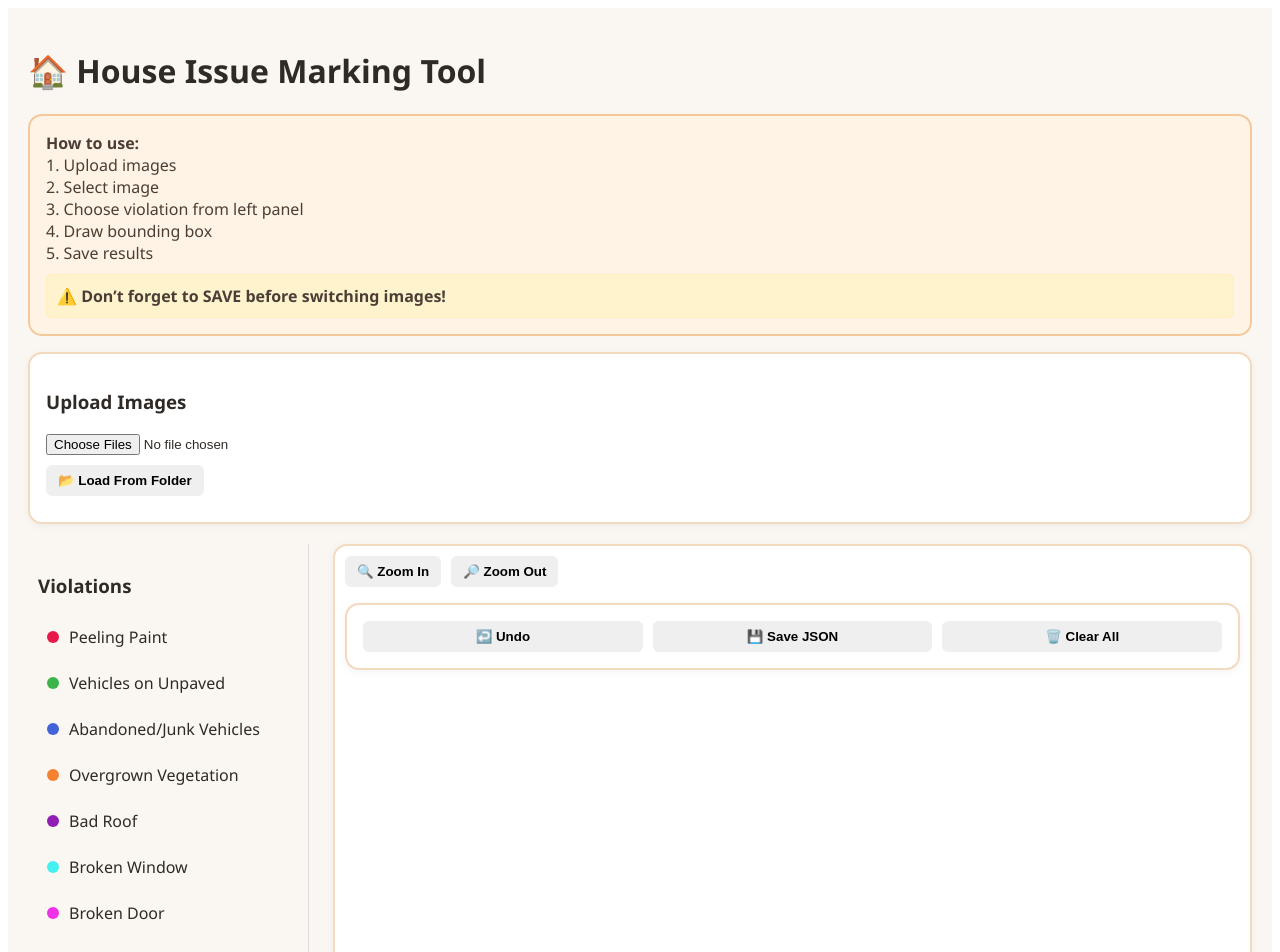
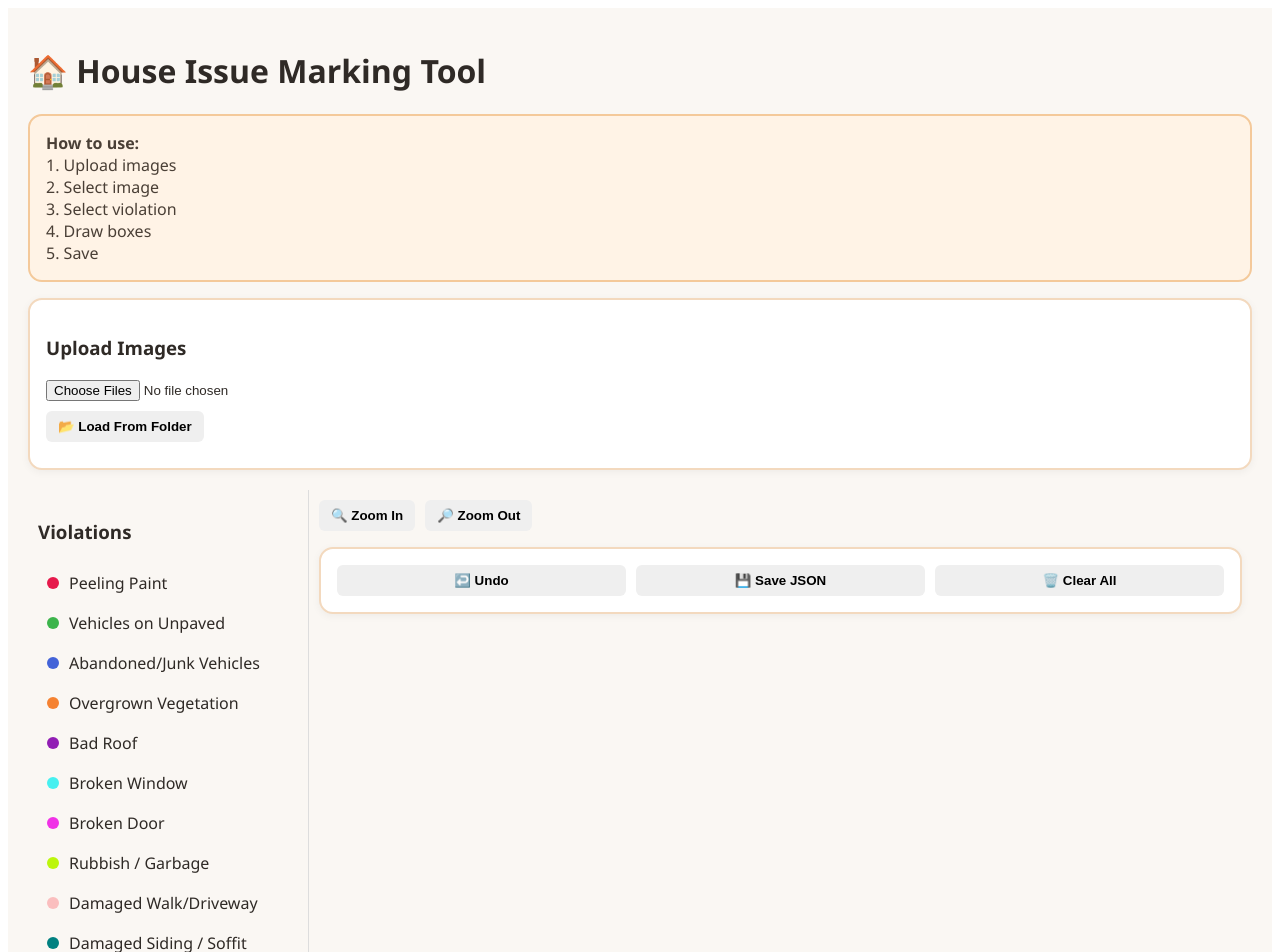
Before and after one commit to adullagayathri/housing_violations, a React (Create React App) app in the folder frontend/: page / in a window 1280 px wide. Shown: the top 952 px of the page. Built offline with nearby package versions, Linux system fonts and the light colour scheme.

Commit message:
Update App.js

```diff
--- a/frontend/src/App.js
+++ b/frontend/src/App.js
@@ -24,15 +24,12 @@ const VIOLATION_COLORS = {
 function App() {
   const [images, setImages] = useState({});
   const [selectedImage, setSelectedImage] = useState(null);
-  const [selectedViolation, setSelectedViolation] = useState(""); // ✅ no default
+  const [selectedViolation, setSelectedViolation] = useState("");
   const [annotations, setAnnotations] = useState([]);
-  const [imageSource, setImageSource] = useState("Upload Images");
-
   const [scale, setScale] = useState(1);
 
   const stageRef = useRef(null);
 
-  // reset zoom when image changes
   useEffect(() => {
     setScale(1);
   }, [selectedImage]);
@@ -41,10 +38,11 @@ function App() {
     setImages({});
     setSelectedImage(null);
     setAnnotations([]);
+    setSelectedViolation("");
   };
 
   const handleUndo = () => {
-    setAnnotations((prev) => prev.slice(0, prev.length - 1));
+    setAnnotations((prev) => prev.slice(0, -1));
   };
 
   const getCanvasBase64 = () => {
@@ -63,19 +61,12 @@ function App() {
       headers: { "Content-Type": "application/json" },
       body: JSON.stringify({
         image_id: selectedImage,
-        annotations: annotations.map((a) => ({
-          violation: a.violation,
-          x: a.x,
-          y: a.y,
-          width: a.width,
-          height: a.height,
-          color: a.color,
-        })),
+        annotations: annotations,
         image_base64: annotatedImageBase64,
       }),
     })
       .then((res) => res.json())
-      .then(() => alert("✅ Saved to Salesforce!"))
+      .then(() => alert("✅ Saved successfully!"))
       .catch((err) => alert("❌ Error saving: " + err));
   };
 
@@ -83,25 +74,13 @@ function App() {
     <div className="App">
       <h1>🏠 House Issue Marking Tool</h1>
 
-      {/* HELP BOX */}
       <div className="help-box">
         <b>How to use:</b><br />
         1. Upload images<br />
         2. Select image<br />
-        3. Choose violation from left panel<br />
-        4. Draw bounding box<br />
-        5. Save results
-
-        <div style={{
-          marginTop: "10px",
-          padding: "10px",
-          background: "#fff3cd",
-          border: "1px solid #ffeeba",
-          borderRadius: "6px",
-          fontWeight: "bold"
-        }}>
-          ⚠️ Don’t forget to SAVE before switching images!
-        </div>
+        3. Select violation<br />
+        4. Draw boxes<br />
+        5. Save
       </div>
 
       {/* UPLOAD */}
@@ -111,46 +90,26 @@ function App() {
         setSelectedImage={setSelectedImage}
       />
 
-      {/* IMAGE SELECTOR */}
+      {/* IMAGE SELECT */}
       {Object.keys(images).length > 0 && (
         <div style={{ marginBottom: "20px" }}>
-          <label style={{ fontWeight: "bold", fontSize: "16px" }}>
-            Change Image Here:
-          </label>
-
-          <br />
-
+          <label><b>Change Image:</b></label>
           <select
             value={selectedImage}
             onChange={(e) => setSelectedImage(e.target.value)}
-            style={{
-              marginTop: "8px",
-              padding: "10px",
-              fontSize: "16px",
-              width: "320px",
-              borderRadius: "6px",
-            }}
+            style={{ marginLeft: "10px", padding: "8px", width: "300px" }}
           >
             {Object.keys(images).map((img) => (
-              <option key={img} value={img}>
-                {img}
-              </option>
+              <option key={img} value={img}>{img}</option>
             ))}
           </select>
         </div>
       )}
 
-      {/* MAIN LAYOUT */}
-      <div className="main-content" style={{ display: "flex" }}>
+      <div style={{ display: "flex" }}>
 
         {/* LEFT SIDEBAR */}
-        <div
-          style={{
-            width: "260px",
-            borderRight: "1px solid #ddd",
-            padding: "10px",
-          }}
-        >
+        <div style={{ width: "260px", borderRight: "1px solid #ddd", padding: "10px" }}>
           <h3>Violations</h3>
 
           {Object.keys(VIOLATION_COLORS).map((v) => (
@@ -161,23 +120,20 @@ function App() {
                 display: "flex",
                 alignItems: "center",
                 padding: "8px",
-                marginBottom: "6px",
                 cursor: "pointer",
                 borderRadius: "6px",
                 border:
                   selectedViolation === v
                     ? "1px solid #999"
                     : "1px solid transparent",
-                background: "transparent",
               }}
             >
-              {/* color circle */}
               <div
                 style={{
                   width: "12px",
                   height: "12px",
                   borderRadius: "50%",
-                  backgroundColor: VIOLATION_COLORS[v],
+                  background: VIOLATION_COLORS[v],
                   marginRight: "10px",
                 }}
               />
@@ -186,8 +142,8 @@ function App() {
           ))}
         </div>
 
-        {/* RIGHT CANVAS */}
-        <div className="canvas-panel" style={{ flex: 1, padding: "10px" }}>
+        {/* RIGHT PANEL */}
+        <div style={{ flex: 1, padding: "10px" }}>
 
           {/* ZOOM */}
           <div style={{ marginBottom: "10px" }}>
@@ -212,6 +168,7 @@ function App() {
               selectedViolation={selectedViolation}
               stageRef={stageRef}
               scale={scale}
+              VIOLATION_COLORS={VIOLATION_COLORS}
             />
           )}
 
```
